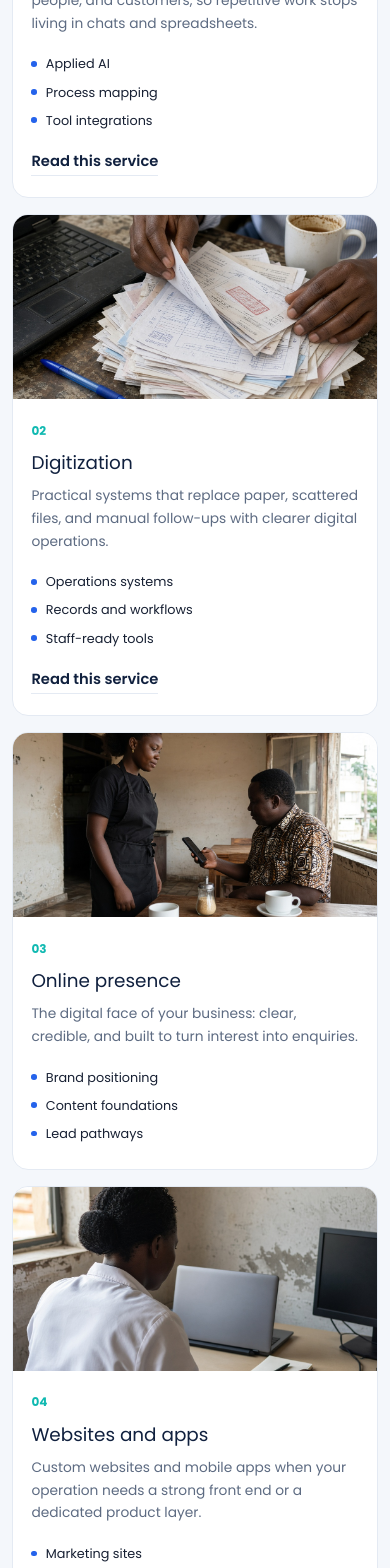
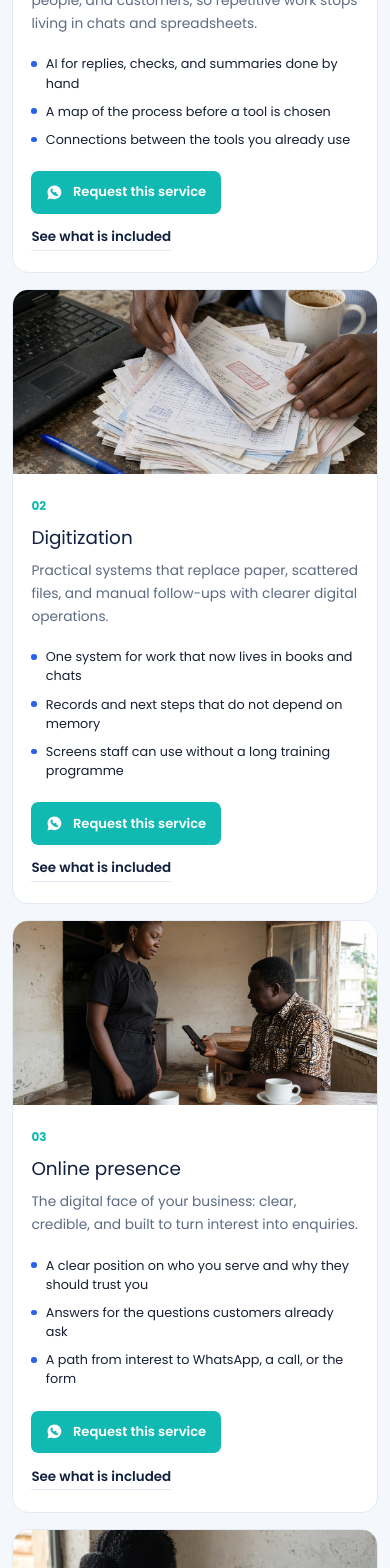
Before and after one commit to ManStevoh/EssemDigitalInnovation, a React (Vite) app: page / in a window 390 px wide. Shown: the part 1860-3428 px from the top of the page. Built offline with nearby package versions, Linux system fonts and the light colour scheme; the HTML template or start-up script is replaced by a standard one.

Commit message:
Spell out each service and add a WhatsApp request.

```diff
--- a/src/App.tsx
+++ b/src/App.tsx
@@ -51,7 +51,7 @@ const services = [
     image: shopCounter,
     alt: "A shopkeeper checking orders on a phone behind the counter",
     copy: "AI and workflows that connect your tools, people, and customers, so repetitive work stops living in chats and spreadsheets.",
-    points: ["Applied AI", "Process mapping", "Tool integrations"],
+    points: ["AI for replies, checks, and summaries done by hand", "A map of the process before a tool is chosen", "Connections between the tools you already use"],
   },
   {
     number: "02",
@@ -60,15 +60,16 @@ const services = [
     image: paperRecords,
     alt: "Hands sorting a stack of paper records beside a laptop",
     copy: "Practical systems that replace paper, scattered files, and manual follow-ups with clearer digital operations.",
-    points: ["Operations systems", "Records and workflows", "Staff-ready tools"],
+    points: ["One system for work that now lives in books and chats", "Records and next steps that do not depend on memory", "Screens staff can use without a long training programme"],
   },
   {
     number: "03",
     title: "Online presence",
+    path: "/online-presence",
     image: cafeService,
     alt: "A cafe server speaking with a customer who is using a phone",
     copy: "The digital face of your business: clear, credible, and built to turn interest into enquiries.",
-    points: ["Brand positioning", "Content foundations", "Lead pathways"],
+    points: ["A clear position on who you serve and why they should trust you", "Answers for the questions customers already ask", "A path from interest to WhatsApp, a call, or the form"],
   },
   {
     number: "04",
@@ -77,7 +78,7 @@ const services = [
     image: websiteDesk,
     alt: "A designer working at a laptop in a simple office",
     copy: "Custom websites and mobile apps when your operation needs a strong front end or a dedicated product layer.",
-    points: ["Marketing sites", "Web applications", "Mobile apps"],
+    points: ["A public site that explains the business and collects enquiries", "Browser tools for staff or customers", "A phone app when the work leaves the desk"],
   },
 ];
 
@@ -99,6 +100,10 @@ const values = ["Innovation", "Impact", "Integrity", "Collaboration", "Sustainab
 
 const whatsappUrl = "https://wa.me/254728210962?text=Hello%20ESSEM%2C%20I%20would%20like%20to%20discuss%20a%20project.";
 
+function serviceWhatsapp(name: string) {
+  return `https://wa.me/254728210962?text=${encodeURIComponent(`Hello ESSEM, I would like to request ${name}.`)}`;
+}
+
 const servicePages = [
   {
     path: "/ai-and-automations",
@@ -109,10 +114,23 @@ const servicePages = [
     lead: "AI and workflows that connect your tools, people, and customers, so repetitive work stops living in chats and spreadsheets.",
     image: shopCounter,
     alt: "A shopkeeper checking orders on a phone behind the counter",
+    fit: "Fits when the same checks, replies, or updates are still done by hand in chats and spreadsheets.",
     points: [
-      { title: "Applied AI", copy: "Use AI for the repetitive checks, replies, and summaries your team already does by hand." },
-      { title: "Process mapping", copy: "We trace how the work actually moves before choosing a tool." },
-      { title: "Tool integrations", copy: "Connect the systems you already use so people stop copying the same details between them." },
+      {
+        title: "Applied AI",
+        copy: "Use AI for the repetitive checks, replies, and summaries your team already does by hand.",
+        items: ["Draft replies from answers you already give", "Summaries of long chats, forms, and reports", "Checks that flag missing details before a person reviews them"],
+      },
+      {
+        title: "Process mapping",
+        copy: "We trace how the work actually moves before choosing a tool.",
+        items: ["A map of how an order, booking, or enquiry moves today", "The steps that are repeated, delayed, or known by only one person", "A short list of what to automate first"],
+      },
+      {
+        title: "Tool integrations",
+        copy: "Connect the systems you already use so people stop copying the same details between them.",
+        items: ["WhatsApp, spreadsheets, and the tools you already pay for, connected", "The same customer or order detail written once", "A handover your team can run without us in the room"],
+      },
     ],
   },
   {
@@ -124,10 +142,51 @@ const servicePages = [
     lead: "Practical systems that replace paper, scattered files, and manual follow-ups with clearer digital operations.",
     image: paperRecords,
     alt: "Hands sorting a stack of paper records beside a laptop",
+    fit: "Fits when the operation still depends on paper, scattered files, or one person who remembers the next step.",
     points: [
-      { title: "Operations systems", copy: "A single place for the work your team currently tracks in books, chats, and memory." },
-      { title: "Records and workflows", copy: "Records that stay findable, and steps that do not depend on one person remembering them." },
-      { title: "Staff-ready tools", copy: "Systems people can use on the first day, without a long training programme." },
+      {
+        title: "Operations systems",
+        copy: "A single place for the work your team currently tracks in books, chats, and memory.",
+        items: ["Jobs, stock, bookings, or cases in one list", "A status everyone can see, not a private notebook", "Daily work that no longer restarts from WhatsApp history"],
+      },
+      {
+        title: "Records and workflows",
+        copy: "Records that stay findable, and steps that do not depend on one person remembering them.",
+        items: ["Records you can search by customer, date, or job", "A next step assigned to a person", "A trail of what changed, and who changed it"],
+      },
+      {
+        title: "Staff-ready tools",
+        copy: "Systems people can use on the first day, without a long training programme.",
+        items: ["Screens that work on the phone at the counter", "Simple roles for owner, supervisor, and staff", "A short guide for the first week, not a manual nobody opens"],
+      },
+    ],
+  },
+  {
+    path: "/online-presence",
+    title: "Online presence | Essem Digital Innovations",
+    description: "Essem builds a clear, credible digital face for businesses in Mombasa and Nairobi, so interest becomes an enquiry.",
+    eyebrow: "Online presence",
+    h1: "Online presence that turns interest into an enquiry.",
+    lead: "The digital face of your business: clear, credible, and built to turn interest into enquiries.",
+    image: cafeService,
+    alt: "A cafe server speaking with a customer who is using a phone",
+    fit: "Fits when people hear about you, then cannot find a clear and credible place to enquire.",
+    points: [
+      {
+        title: "Brand positioning",
+        copy: "Who you serve, what you do, and why a buyer should trust you, in language customers already use.",
+        items: ["A plain statement of the offer and who it is for", "Proof points drawn from how you actually operate", "One voice across the site, WhatsApp, and social pages"],
+      },
+      {
+        title: "Content foundations",
+        copy: "The pages and answers that cover the questions people already ask before they buy.",
+        items: ["The services, locations, and prices you are ready to state", "Answers for the objections that stall an enquiry", "A small set of posts or pages you can keep current"],
+      },
+      {
+        title: "Lead pathways",
+        copy: "A clear next step on every public surface, so interest does not die in a browse.",
+        items: ["WhatsApp, call, or form placed where the decision happens", "The same enquiry landing with someone who can reply", "A first response your team can send the same day"],
+      },
     ],
   },
   {
@@ -139,10 +198,23 @@ const servicePages = [
     lead: "Custom websites and mobile apps when your operation needs a strong front end or a dedicated product layer.",
     image: websiteDesk,
     alt: "A designer working at a laptop in a simple office",
+    fit: "Fits when the public site, or the tool staff and customers use, is missing or no longer matches the operation.",
     points: [
-      { title: "Marketing sites", copy: "A clear public site that explains the business and turns interest into an enquiry." },
-      { title: "Web applications", copy: "Tools your staff or customers use in the browser, tied to the operation behind them." },
-      { title: "Mobile apps", copy: "A phone layer when the work happens away from a desk." },
+      {
+        title: "Marketing sites",
+        copy: "A clear public site that explains the business and turns interest into an enquiry.",
+        items: ["Pages for the offer, the proof, and the next step", "Fast on a phone, which is how most visitors arrive", "Enquiry routes into WhatsApp or the contact form"],
+      },
+      {
+        title: "Web applications",
+        copy: "Tools your staff or customers use in the browser, tied to the operation behind them.",
+        items: ["The jobs your team repeats, turned into screens", "Logins and roles for the people who should see each record", "Connected to the records, payments, or messages you already use"],
+      },
+      {
+        title: "Mobile apps",
+        copy: "A phone layer when the work happens away from a desk.",
+        items: ["Field, counter, or customer tasks that need a phone", "The same data as the system behind the desk", "A build scoped to the job, not a feature list copied from a larger company"],
+      },
     ],
   },
 ];
@@ -180,22 +252,47 @@ function ServicePage({ page }: { page: (typeof servicePages)[number] }) {
           <h1>{page.h1}</h1>
           <p>{page.lead}</p>
           <div className="hero__actions">
-            <a className="button" href="/#contact">
-              Book a consultation
-              <Icon name="arrow" />
+            <a className="button" href={serviceWhatsapp(page.eyebrow)} rel="noreferrer" target="_blank">
+              <WhatsAppMark className="wa-inline" />
+              Request this service
             </a>
-            <a className="text-link" href="/">Back to the homepage</a>
+            <a className="text-link" href="/#contact">Or send a brief</a>
           </div>
         </div>
         <img alt={page.alt} src={page.image} />
       </div>
-      <div className="container service-points">
+      <div className="container service-detail">
+        <div className="section-heading">
+          <div>
+            <div className="eyebrow eyebrow--blue"><span />What this includes</div>
+            <h2>The work inside {page.eyebrow}.</h2>
+          </div>
+          <p>{page.fit}</p>
+        </div>
+        <div className="service-offers">
           {page.points.map((point) => (
             <article key={point.title}>
               <h2>{point.title}</h2>
               <p>{point.copy}</p>
+              <ul>
+                {point.items.map((item) => <li key={item}>{item}</li>)}
+              </ul>
             </article>
           ))}
+        </div>
+        <div className="service-cta">
+          <div>
+            <h2>Request {page.eyebrow}.</h2>
+            <p>Tell us what is still manual. We reply on WhatsApp within one business day, from the Nairobi line.</p>
+          </div>
+          <div className="hero__actions">
+            <a className="button" href={serviceWhatsapp(page.eyebrow)} rel="noreferrer" target="_blank">
+              <WhatsAppMark className="wa-inline" />
+              Request this service
+            </a>
+            <a className="text-link text-link--light" href="/#contact">Prefer the form</a>
+          </div>
+        </div>
       </div>
     </section>
   );
@@ -224,9 +321,9 @@ const faqs = [
   },
 ];
 
-function WhatsAppMark() {
+function WhatsAppMark({ className }: { className?: string }) {
   return (
-    <svg aria-hidden="true" viewBox="0 0 24 24">
+    <svg aria-hidden="true" className={className} viewBox="0 0 24 24">
       <path d="M12.04 2C6.58 2 2.15 6.4 2.15 11.83c0 1.74.46 3.44 1.34 4.94L2 22l5.39-1.41a10 10 0 0 0 4.65 1.14h.01c5.46 0 9.89-4.4 9.89-9.83C21.94 6.4 17.5 2 12.04 2Zm5.76 13.92c-.24.68-1.4 1.3-1.94 1.38-.5.08-1.12.11-1.81-.11-.41-.14-.95-.31-1.63-.6-2.87-1.24-4.74-4.13-4.88-4.32-.14-.19-1.15-1.53-1.15-2.92s.73-2.07 1-2.35c.24-.28.64-.41 1.02-.41h.37c.12 0 .28-.04.44.34.16.4.56 1.37.61 1.47.05.1.08.22.02.35-.06.14-.1.22-.19.34-.1.12-.2.26-.29.35-.1.1-.2.2-.08.39.11.19.5.82 1.07 1.33.73.65 1.35.86 1.54.96.19.1.3.08.41-.05.11-.12.47-.55.6-.74.12-.19.25-.16.42-.1.17.07 1.08.51 1.27.6.19.1.31.14.36.22.05.08.05.72-.19 1.4Z" />
     </svg>
   );
@@ -329,7 +426,7 @@ export default function App() {
   const solutionLinks = [
     { title: "AI and automations", href: "/ai-and-automations" },
     { title: "Digitization", href: "/digitization" },
-    { title: "Online presence", href: "/#online-presence" },
+    { title: "Online presence", href: "/online-presence" },
     { title: "Websites and apps", href: "/websites" },
   ];
 
@@ -483,7 +580,13 @@ export default function App() {
                   <ul>
                     {service.points.map((point) => <li key={point}>{point}</li>)}
                   </ul>
-                  {"path" in service && service.path ? <a className="text-link" href={service.path}>Read this service</a> : null}
+                  <div className="service-card__actions">
+                    <a className="button" href={serviceWhatsapp(service.title)} rel="noreferrer" target="_blank">
+                      <WhatsAppMark className="wa-inline" />
+                      Request this service
+                    </a>
+                    {"path" in service && service.path ? <a className="text-link" href={service.path}>See what is included</a> : null}
+                  </div>
                 </div>
               </article>
             ))}
@@ -681,6 +784,7 @@ export default function App() {
               <strong>Explore</strong>
               <a href="/ai-and-automations">AI and automations</a>
               <a href="/digitization">Digitization</a>
+              <a href="/online-presence">Online presence</a>
               <a href="/websites">Websites and apps</a>
               <a href={sectionHref("products")}>RelayIQ</a>
             </div>
--- a/src/index.css
+++ b/src/index.css
@@ -120,7 +120,10 @@ h2 { margin: .8rem 0 0; font-size: clamp(2rem, 3.4vw, 3.1rem); font-weight: 700;
 .service-card__body > span { color: var(--green); font-size: .75rem; font-weight: 700; }
 .service-card h3, .audience-grid h3, .step h3 { margin: .45rem 0 .55rem; color: var(--navy); font-size: 1.15rem; }
 .service-card h3 a:hover { color: var(--blue); }
-.service-card .text-link { margin-top: 1rem; }
+.service-card__actions { display: flex; flex-direction: column; align-items: flex-start; gap: .85rem; margin-top: 1.1rem; }
+.service-card__actions .button { min-height: 2.65rem; padding-inline: .9rem; font-size: .82rem; }
+.service-card__actions .text-link { margin-top: 0; font-size: .84rem; }
+.button .wa-inline { width: 1.05rem; height: 1.05rem; fill: currentColor; }
 .service-page { padding-top: 4rem; }
 .service-page__grid { display: grid; grid-template-columns: 1.1fr .9fr; gap: 3rem; align-items: center; }
 .service-page__grid img { width: 100%; height: 26rem; object-fit: cover; border-radius: 1.2rem; }
@@ -129,6 +132,18 @@ h2 { margin: .8rem 0 0; font-size: clamp(2rem, 3.4vw, 3.1rem); font-weight: 700;
 .service-points article { padding: 1.3rem 1.2rem 1.4rem; border: 1px solid var(--line); border-radius: 1rem; background: var(--cloud); }
 .service-points h2 { margin: 0 0 .45rem; color: var(--navy); font-size: 1.15rem; letter-spacing: -.03em; }
 .service-points p { margin: 0; }
+.service-detail { margin-top: 4rem; }
+.service-offers { display: grid; grid-template-columns: repeat(3, 1fr); gap: 1rem; }
+.service-offers article { padding: 1.35rem 1.25rem 1.45rem; border: 1px solid var(--line); border-radius: 1rem; background: var(--white); }
+.service-offers h2 { margin: 0 0 .45rem; color: var(--navy); font-size: 1.2rem; letter-spacing: -.03em; }
+.service-offers p { margin: 0; color: var(--muted); font-size: .92rem; line-height: 1.65; }
+.service-offers ul { margin: 1rem 0 0; padding: 0; list-style: none; }
+.service-offers li { position: relative; padding: .4rem 0 .4rem 1rem; color: var(--ink); font-size: .9rem; line-height: 1.5; }
+.service-offers li::before { content: ""; position: absolute; left: 0; top: .85rem; width: .35rem; height: .35rem; border-radius: 50%; background: var(--blue); }
+.service-cta { display: flex; justify-content: space-between; align-items: center; gap: 2rem; margin-top: 1.5rem; padding: 1.8rem 1.7rem; border-radius: 1.1rem; background: var(--navy); }
+.service-cta h2 { margin: 0 0 .4rem; color: var(--white); font-size: clamp(1.5rem, 2.4vw, 2rem); letter-spacing: -.03em; }
+.service-cta p { margin: 0; max-width: 36rem; color: #b7c3d6; }
+.service-cta .hero__actions { margin-top: 0; }
 .service-card p, .step p, .audience-grid p { margin: 0; color: var(--muted); font-size: .86rem; line-height: 1.65; }
 .service-card ul { margin: .9rem 0 0; padding: 0; list-style: none; }
 .service-card li { position: relative; padding: .28rem 0 .28rem .9rem; color: var(--ink); font-size: .8rem; }
@@ -224,7 +239,8 @@ footer { padding: 4rem 0 5.5rem; background: var(--navy); color: var(--white); }
 .footer__bottom { display: flex; justify-content: space-between; gap: 1rem; padding-top: 1.2rem; border-top: 1px solid rgb(255 255 255 / 12%); color: #8ea0bb; font-size: .78rem; }
 
 @media (max-width: 980px) {
-  .hero__grid, .about__grid, .faq__grid, .contact__grid, .product__panel, .service-page__grid { grid-template-columns: 1fr; }
+  .hero__grid, .about__grid, .faq__grid, .contact__grid, .product__panel, .service-page__grid, .service-offers { grid-template-columns: 1fr; }
+  .service-cta { flex-direction: column; align-items: flex-start; }
   .service-grid, .audience-grid, .steps { grid-template-columns: 1fr 1fr; }
   .section-heading, .footer__top { flex-direction: column; align-items: start; }
   .hero__grid { gap: 2rem; align-items: start; }
@@ -248,7 +264,8 @@ footer { padding: 4rem 0 5.5rem; background: var(--navy); color: var(--white); }
   .nav-drop.is-open .nav-drop__menu, .nav-drop:focus-within .nav-drop__menu { display: grid; }
   .nav-drop:hover .nav-drop__menu { display: none; }
   .nav-drop.is-open:hover .nav-drop__menu, .nav-drop:focus-within .nav-drop__menu { display: grid; }
-  .service-grid, .audience-grid, .steps, .form-row, .product__panel ul, .footer__links, .service-points { grid-template-columns: 1fr; }
+  .service-grid, .audience-grid, .steps, .form-row, .product__panel ul, .footer__links, .service-points, .service-offers { grid-template-columns: 1fr; }
+  .service-cta { flex-direction: column; align-items: flex-start; }
   .service-page__grid img { height: 18rem; }
   .proof { grid-template-columns: 1fr 1fr; margin-top: 2rem; border: 1px solid var(--line); border-radius: .9rem; overflow: hidden; }
   .proof div { padding: 1rem 1rem 1.05rem; border-bottom: 1px solid var(--line); }
--- a/vite.config.ts
+++ b/vite.config.ts
@@ -62,6 +62,11 @@ function serviceHtmlPlugin(): Plugin {
       path: "digitization",
       title: "Digitization | Essem Digital Innovations",
       description: "Essem replaces paper, scattered files, and manual follow-ups with practical digital operations for businesses in Mombasa and Nairobi.",
+    },
+    {
+      path: "online-presence",
+      title: "Online presence | Essem Digital Innovations",
+      description: "Essem builds a clear, credible digital face for businesses in Mombasa and Nairobi, so interest becomes an enquiry.",
     },
     {
       path: "websites",
```
Also changed, not shown: 1 other file (tests, documents, lock files or other folders). Lines whose indentation alone changed are shown as unchanged.
